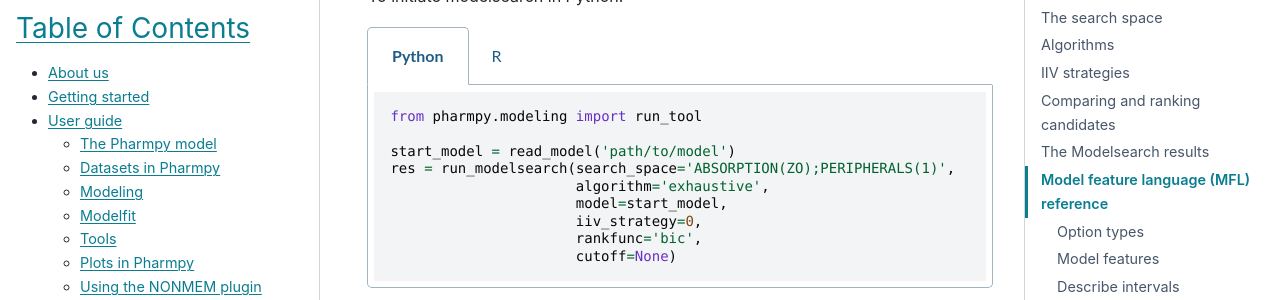
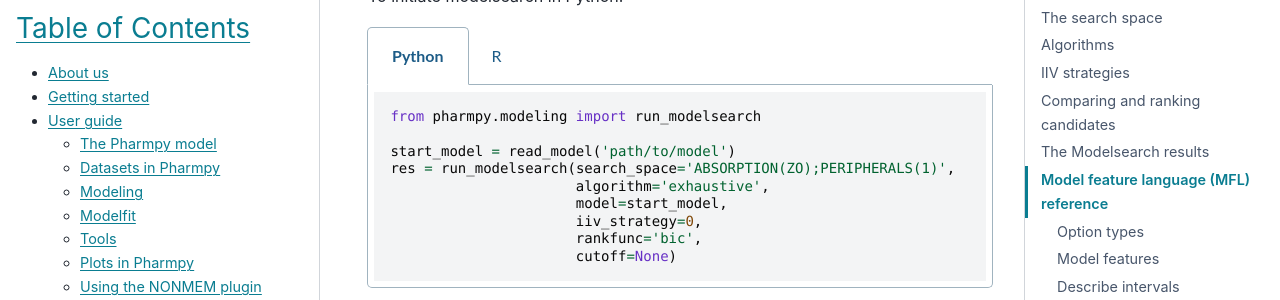
Before and after one commit to pharmpy/pharmpy, a Sphinx documentation site: the page built from docs/modelsearch.rst, in a window 1280 px wide and 900 px high, scrolled down 322 px. Shown: the part 152-452 px from the top of the window. Built offline with Sphinx 7.4.7 and the PyData theme 0.15.4, drawn with Linux system fonts in a browser that asks for light colours; some of the changed text lies outside the part shown.

Commit message:
Don't use run_tool in modelsearch and iivsearch examples

```diff
--- a/docs/iivsearch.rst
+++ b/docs/iivsearch.rst
@@ -17,7 +17,7 @@
 
 .. pharmpy-code::
 
-    from pharmpy.modeling import run_tool
+    from pharmpy.modeling import run_iivsearch
 
     start_model = read_model('path/to/model')
     res = run_iivsearch(algorithm='brute_force',
--- a/docs/modelsearch.rst
+++ b/docs/modelsearch.rst
@@ -17,7 +17,7 @@
 
 .. pharmpy-code::
 
-    from pharmpy.modeling import run_tool
+    from pharmpy.modeling import run_modelsearch
 
     start_model = read_model('path/to/model')
     res = run_modelsearch(search_space='ABSORPTION(ZO);PERIPHERALS(1)',
@@ -285,13 +285,12 @@
 
 .. pharmpy-code::
 
-    res = run_tool('modelsearch',
-                   'ABSORPTION(ZO);PERIPHERALS(1)',
-                   'exhaustive',
-                   model=start_model,
-                   iiv_strategy=0,
-                   rankfunc='bic',
-                   cutoff=None)
+    res = run_modelsearch('ABSORPTION(ZO);PERIPHERALS(1)',
+                          'exhaustive',
+                          model=start_model,
+                          iiv_strategy=0,
+                          rankfunc='bic',
+                          cutoff=None)
 
 
 The ``summary_tool`` table contains information such as which feature each model candidate has, the difference to the
```
